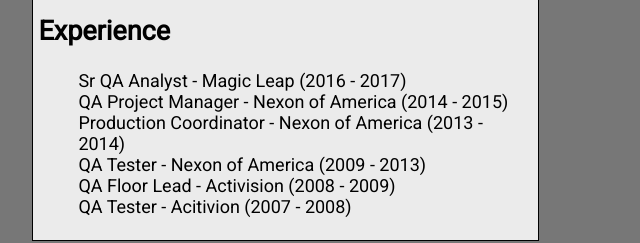
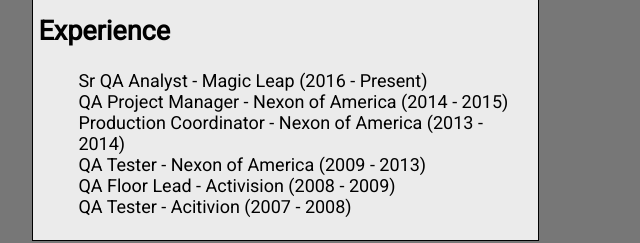
Before and after one commit to calvinmen1988/myPortfolio, a plain HTML site: page index.html in a window 1280 px wide. Shown: the part 461-704 px from the top of the page, 142-782 px from the left. Drawn offline with Linux system fonts and the light colour scheme.

Commit message:
fixed wrong date in experience

```diff
--- a/index.html
+++ b/index.html
@@ -46,7 +46,7 @@
 			<div id="h2">
 				<h2>Experience</h2>
 				<ul>
-					<li>Sr QA Analyst - Magic Leap (2016 - 2017)</li>
+					<li>Sr QA Analyst - Magic Leap (2016 - Present)</li>
 					<li>QA Project Manager - Nexon of America (2014 - 2015)</li>
 					<li>Production Coordinator - Nexon of America (2013 - 2014)
 					</li>
```
